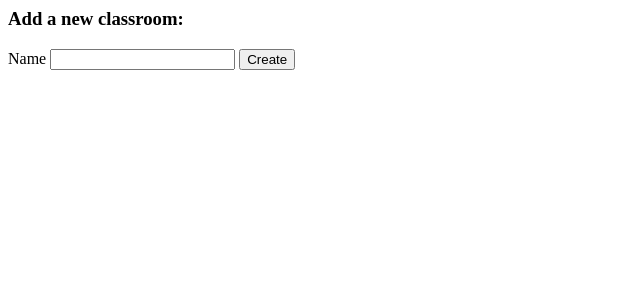
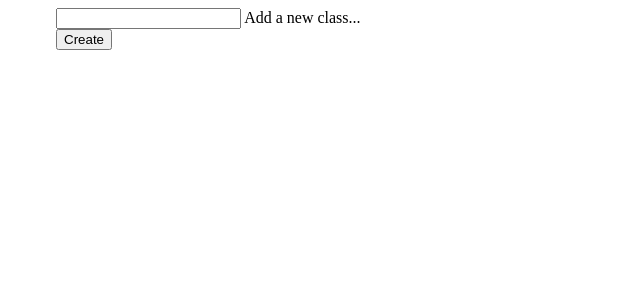
Before and after one commit to jessiedouglas/seatpicker, a Python web app: template templates/classroom.html in a window 1280 px wide. Shown: the top 300 px of the page, without its empty margins (0-640 px from the left). Run offline with Jinja, Linux system fonts and the light colour scheme; the template is opened without the code that fills it, so the values that code supplies are empty.

Commit message:
Classroom/students styling

```diff
--- a/resources/css/classroom.css
+++ b/resources/css/classroom.css
@@ -2,6 +2,23 @@
 	content: "";
 	display: block;
 	clear: both;
+}
+
+#classrooms {
+  padding: 0 48px;
+}
+
+.classroom-options {
+	display: flex;
+	align-items: center;
+}
+
+.classroom-options > * {
+	padding-right: 50px;
+}
+
+.classroom-heading > h1 {
+	margin-bottom: 0;
 }
 
 .student {
@@ -13,10 +30,10 @@
 
 .student-name {
 	float:left;
+	margin: 8px 0;
 }
 
 .delete-button {
 	float: right;
-	margin-top: 15px;
-	margin-right: 20px;
+	margin-top: 2px;
 }
--- a/resources/scripts/students.js
+++ b/resources/scripts/students.js
@@ -18,9 +18,10 @@ Student.main = function() {
   const students = document.querySelector('#students');
   if (students) {
     students.addEventListener('click', (event) => {
-      if (event.target.classList.contains('delete-button')) {
+      debugger;
+      if (event.target.parentElement.classList.contains('delete-button')) {
         event.preventDefault();
-        const parent = event.target.parentElement;
+        const parent = event.target.parentElement.parentElement;
         Student.deleteStudent_(
           Student.getStudentIdToDelete_(parent)).then(() => {
           parent.remove();
@@ -45,7 +46,10 @@ Student.saveStudent_ = function(name, classroom_id) {
 Student.appendStudent_ = function(student) {
   const studentContent = '<p class="student-name">' + student.name + '</p>' +
     '<p class="student-id" hidden>' + student.id + '</p>' +
-    '<button class="delete-button">Delete</button>';
+    '<button ' +
+        'class="delete-button mdl-button mdl-js-button mdl-js-ripple-effect">' +
+        '<i class="material-icons">delete</i>' +
+    '</button>';
   const studentEl = document.createElement('div');
   studentEl.innerHTML = studentContent;
   const students = document.getElementById('students');
--- a/templates/classroom.html
+++ b/templates/classroom.html
@@ -1,11 +1,12 @@
 <link href="/resources/css/classroom.css" rel="stylesheet" type="text/css">
-<section>
+<section id="classrooms">
 	{% if not msg == None %}
 	<div>
 		{{msg}}
 	</div>
 	{% endif %}
 
+	<div class="classroom-options">
 	  {% if classrooms|length > 0 %}
 			<form method="get" action="/classroom">
 				<label>Select a Class
@@ -18,27 +19,39 @@
 						{% endfor %}
 					</select>
 				</label>
-			<button>Go!</button>
+				<button class="mdl-button mdl-js-button mdl-button--raised mdl-js-ripple-effect">
+					Go!
+				</button>
 		  </form>
 		{% endif %}
 
 		<form method="post" action="/classroom">
-		<h3>Add a new classroom:</h3>
-		<label>Name
-			<input name="name" type="text">
+			<div class="mdl-textfield mdl-js-textfield mdl-textfield--floating-label">
+				<input id="newClassroomName" class="mdl-textfield__input"
+						   name="name" type="text">
+				<label class="mdl-textfield__label" for="newClassroomName">
+					Add a new class...
 				</label>
-		<button>Create</button>
+			</div>
+			<button class="mdl-button mdl-js-button mdl-button--raised mdl-js-ripple-effect">
+				Create
+			</button>
 	  </form>
+	</div>
 
 	{% if classroom %}
+		<p id="classroom-id" hidden>{{ classroom.key.urlsafe() }}</p>
+		<div class="classroom-heading">
 			<h1>Class {{ classroom.name }}</h1>
-		<p id="classroom-id" hidden>{{ classroom.key.urlsafe() }}</p>
-		<a href="/seating?classroom={{ classroom.key.urlsafe() }}">
+			<a href="/seating?classroom={{ classroom.key.urlsafe() }}"
+				 class="mdl-button mdl-js-button mdl-button--accent">
 				Generate Seating
 			</a>
-		<a href="/seating?classroom={{ classroom.key.urlsafe() }}&list=true">
+			<a href="/seating?classroom={{ classroom.key.urlsafe() }}&list=true"
+				 class="mdl-button mdl-js-button mdl-button--accent">
 				See All Saved Seating Arrangements
 			</a>
+		</div>
 		<h2>Students</h2>
 		<section class="clearfix" id="students">
 			{% if students|length > 0 %}
@@ -46,7 +59,9 @@
 					<div class="student clearfix">
 						<p class="student-name name">{{ student.name }}</p>
 						<p class="student-id" hidden>{{ student.key.urlsafe() }}</p>
-						<button class="delete-button">Delete</button>
+						<button class="delete-button mdl-button mdl-js-button mdl-js-ripple-effect">
+							<i class="material-icons">delete</i>
+						</button>
 					</div>
 				{% endfor %}
 			{% else %}
@@ -54,19 +69,24 @@
 			{% endif %}
 		</section>
 
-
-		<h3>Add a Student</h3>
 		<form>
-			<label>Name
-				<input id="studentName" type="text">
+			<div class="mdl-textfield mdl-js-textfield mdl-textfield--floating-label">
+				<input id="studentName" class="mdl-textfield__input" type="text">
+				<label class="mdl-textfield__label" for="studentName">
+					Add a student...
 				</label>
-			<button id="addStudent">Submit</button>
+			</div>
+			<button id="addStudent" class="mdl-button mdl-js-button mdl-button--raised mdl-js-ripple-effect">
+				Submit
+			</button>
 		</form>
 
 		<form method="post" action="/classroom">
 			<input type="hidden" name="_method" value="delete">
 			<input type="hidden" name="id" value="{{ classroom.key.urlsafe() }}">
-			<button>Delete classroom {{ classroom.name }}</button>
+			<button class="mdl-button mdl-js-button mdl-button--raised mdl-js-ripple-effect mdl-button--accent">
+				Delete {{ classroom.name }}
+			</button>
 		</form>
 	{% endif %}
 	<script src='/resources/scripts/students.js'></script>
@@ -74,4 +94,3 @@
 		document.addEventListener('DOMContentLoaded', Student.main, false);
 	</script>
 </section>
-</html>
```
Lines whose indentation alone changed are shown as unchanged.
